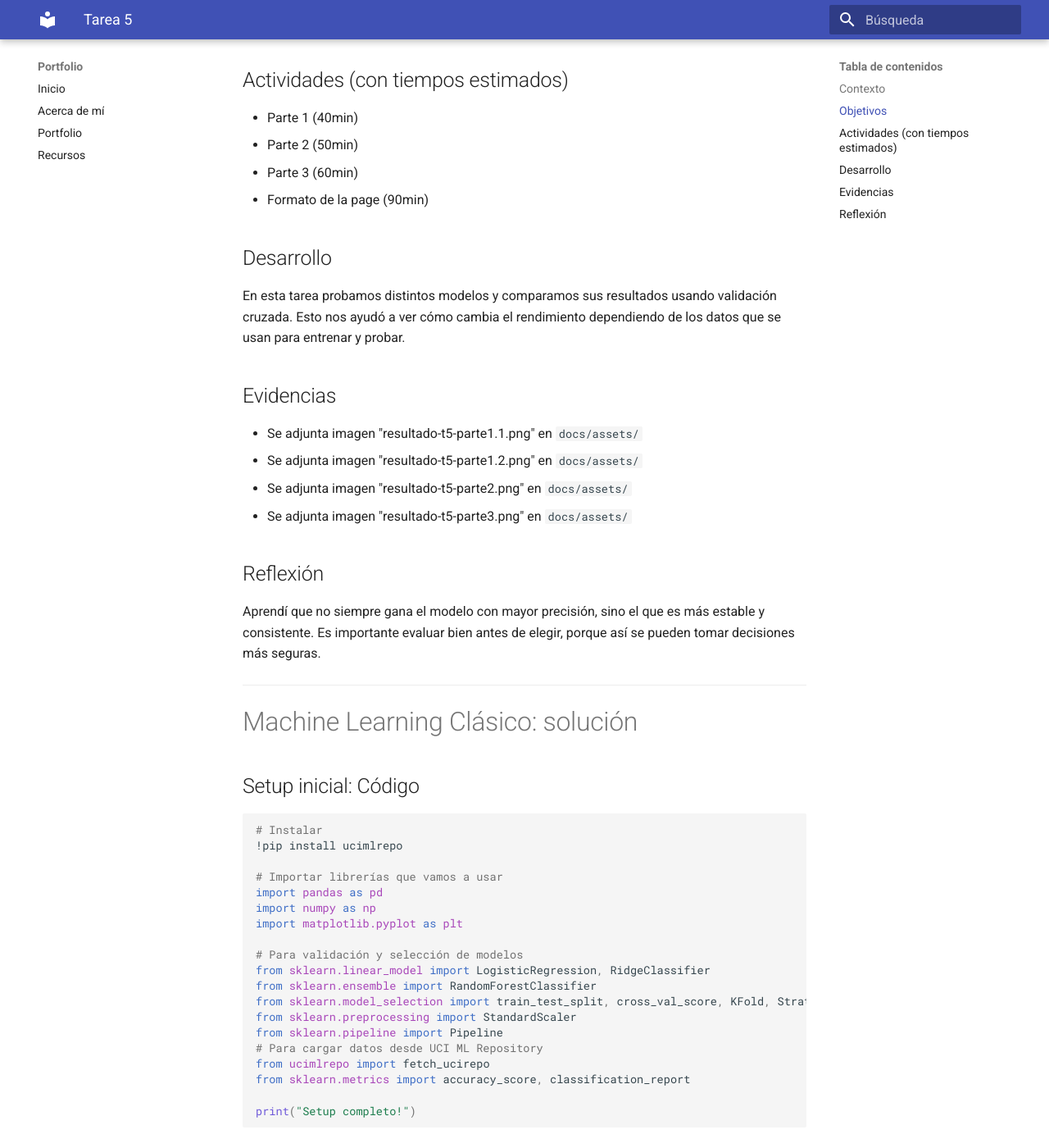
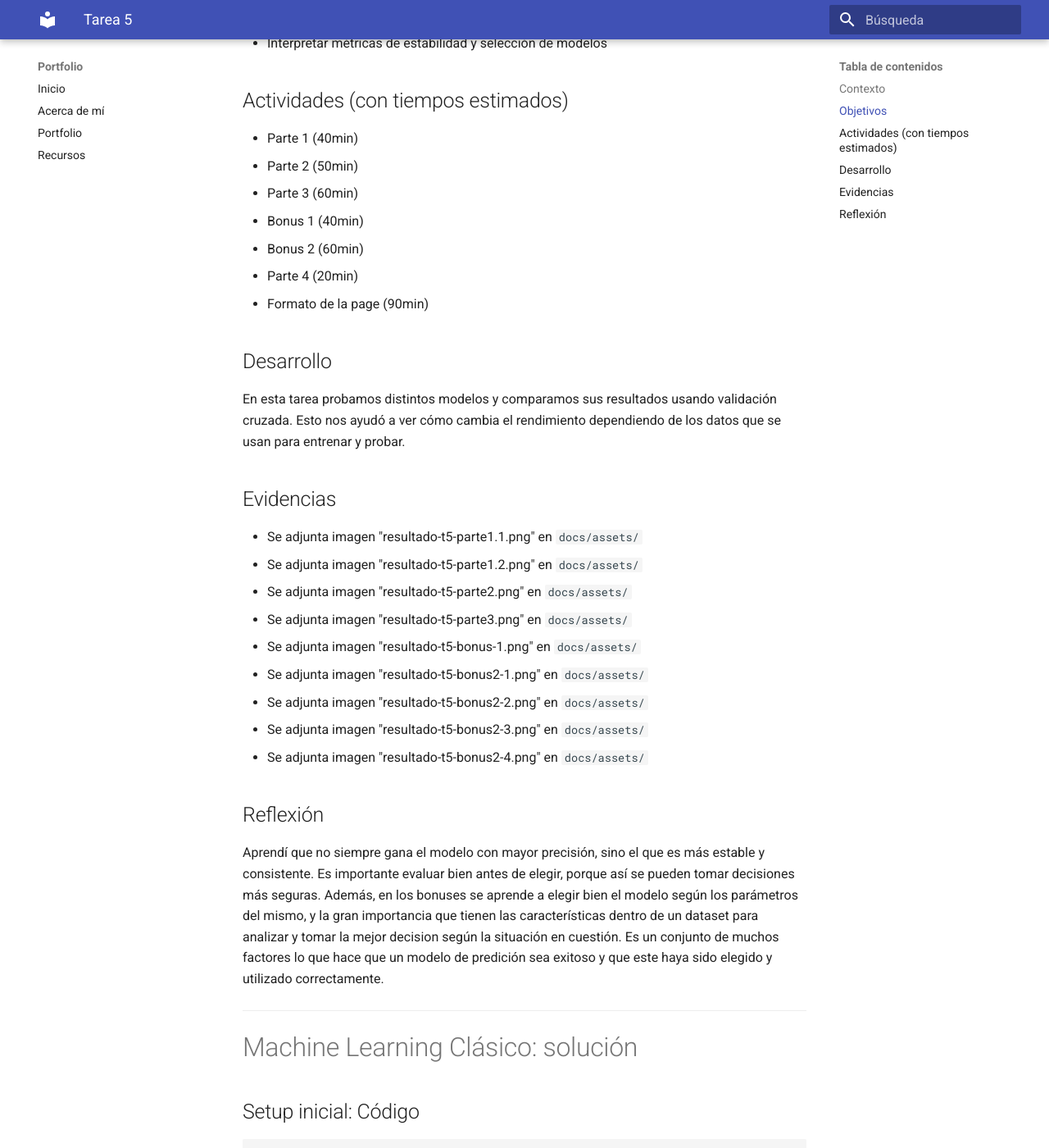
Before and after one commit to Sotogonzalo/IA-portfolio, an MkDocs documentation site: the page built from docs/portfolio/05-tarea-5.md, in a window 1280 px wide and 1400 px high, scrolled down 434 px. Shown: the whole window at 82% size. Built offline with MkDocs 1.6.1 and Material for MkDocs 9.7.7, drawn with Linux system fonts in a browser that asks for light colours; some of the changed text lies outside the part shown.

Commit message:
mejoras.

```diff
--- a/docs/portfolio/05-tarea-5.md
+++ b/docs/portfolio/05-tarea-5.md
@@ -6,7 +6,7 @@ date: 2025-08-26
 # Tarea 5
 
 ## Contexto
-Tarea número 5 del curso.
+Tarea número 5 de la primer unidad del curso. Aquí se hacen comparativas de modelos, analisis de datos y toma de desiciones basado en variables generales de cada problema.
 
 ## Objetivos
 - Aprender a prevenir data leakage usando pipelines
@@ -18,6 +18,9 @@ Tarea número 5 del curso.
 - Parte 1 (40min)
 - Parte 2 (50min)
 - Parte 3 (60min)
+- Bonus 1 (40min)
+- Bonus 2 (60min)
+- Parte 4 (20min)
 - Formato de la page (90min)
 
 ## Desarrollo
@@ -28,9 +31,15 @@ En esta tarea probamos distintos modelos y comparamos sus resultados usando vali
 - Se adjunta imagen "resultado-t5-parte1.2.png" en `docs/assets/`
 - Se adjunta imagen "resultado-t5-parte2.png" en `docs/assets/`
 - Se adjunta imagen "resultado-t5-parte3.png" en `docs/assets/`
+- Se adjunta imagen "resultado-t5-bonus-1.png" en `docs/assets/`
+- Se adjunta imagen "resultado-t5-bonus2-1.png" en `docs/assets/`
+- Se adjunta imagen "resultado-t5-bonus2-2.png" en `docs/assets/`
+- Se adjunta imagen "resultado-t5-bonus2-3.png" en `docs/assets/`
+- Se adjunta imagen "resultado-t5-bonus2-4.png" en `docs/assets/`
 
 ## Reflexión
 Aprendí que no siempre gana el modelo con mayor precisión, sino el que es más estable y consistente. Es importante evaluar bien antes de elegir, porque así se pueden tomar decisiones más seguras.
+Además, en los bonuses se aprende a elegir bien el modelo según los parámetros del mismo, y la gran importancia que tienen las características dentro de un dataset para analizar y tomar la mejor decision según la situación en cuestión. Es un conjunto de muchos factores lo que hace que un modelo de predición sea exitoso y que este haya sido elegido y utilizado correctamente.
 
 ---
 
```
